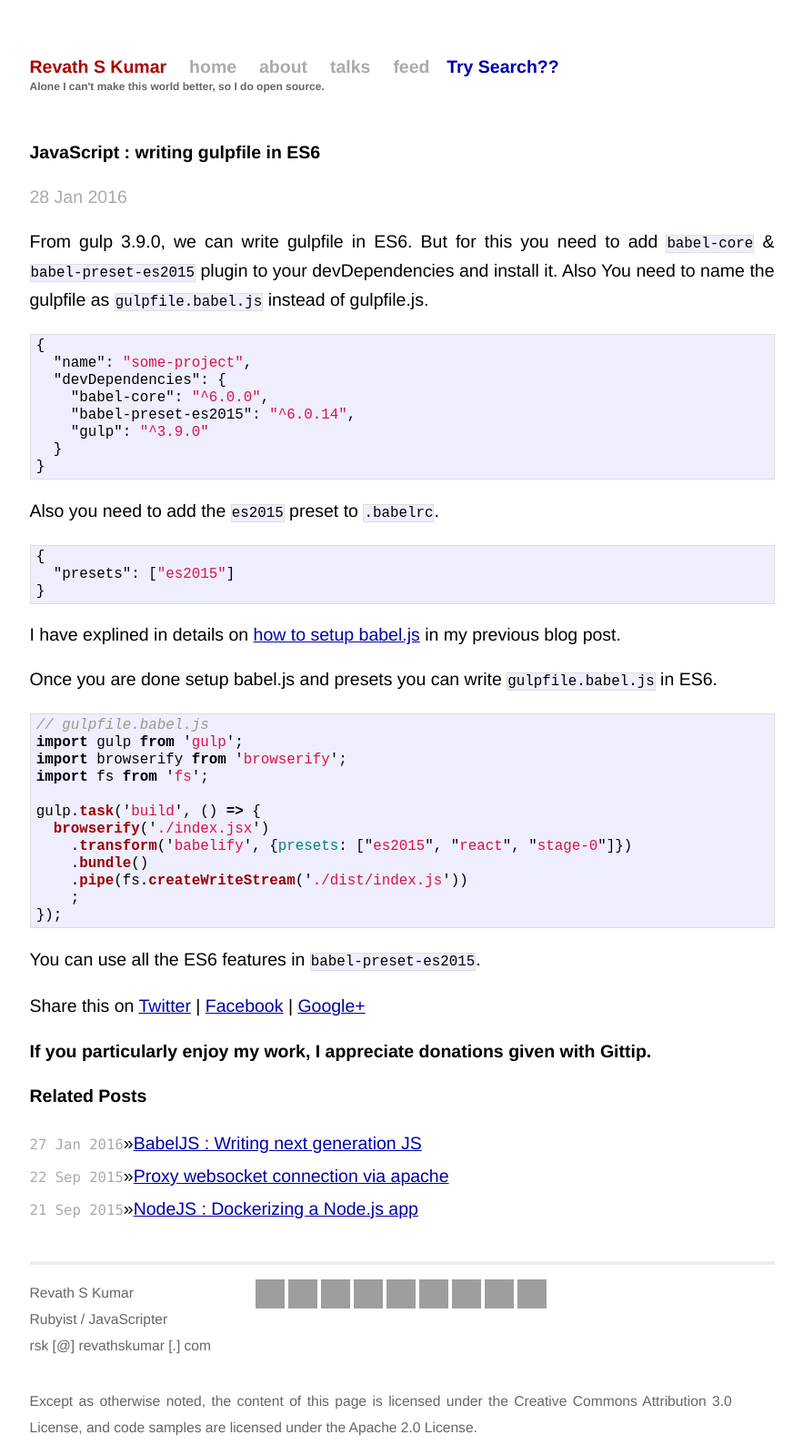
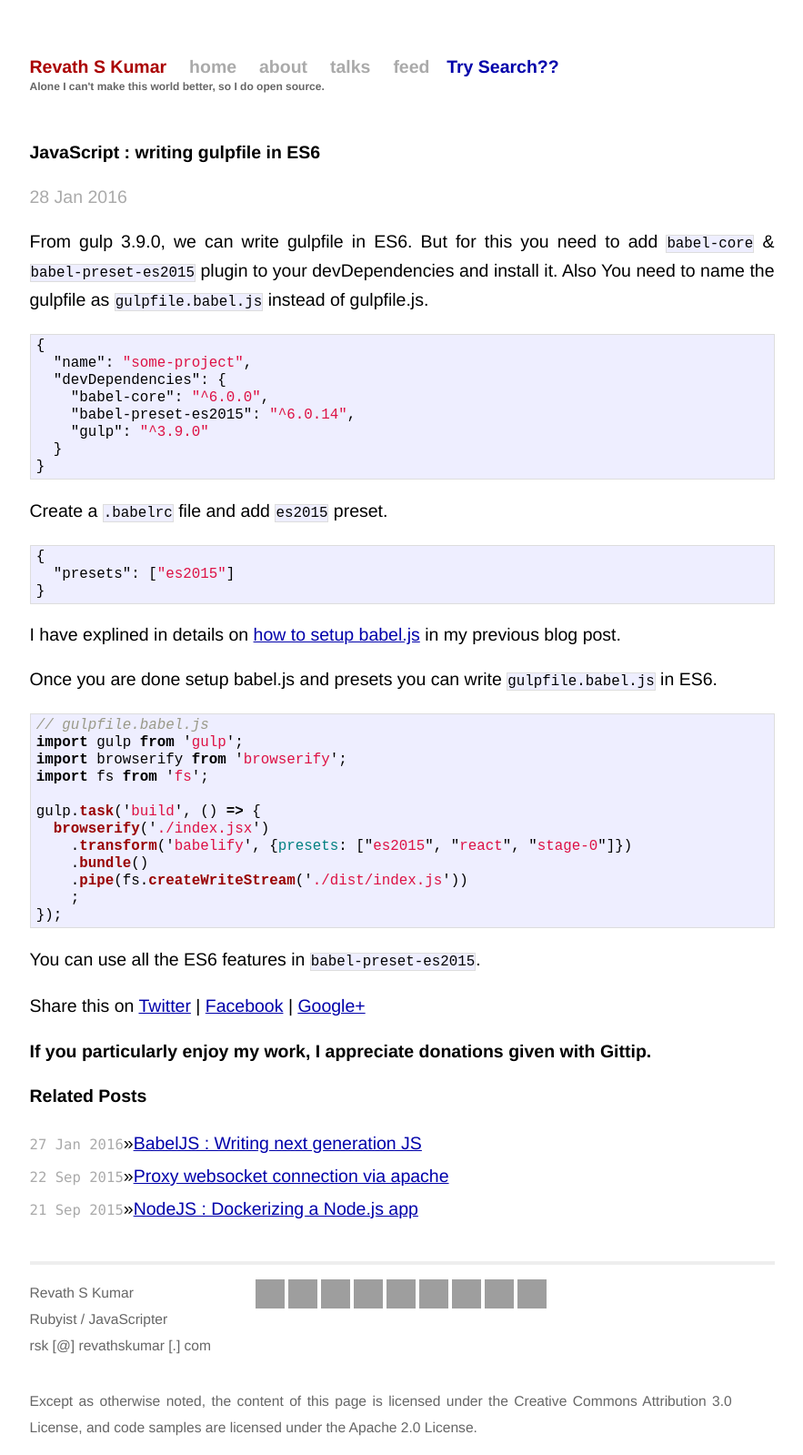
Before and after one commit to revathskumar/blog.revathskumar.com, a Jekyll site: the page built from _posts/2016-01-28-writing-gulpfile-in-es6.md, in a window 1280 px wide. Shown: the whole page at 91% size, without its empty margins (198-1081 px from the left). Built offline with Jekyll 4.4.1, drawn with Linux system fonts in a browser that asks for light colours; Markdown is read by kramdown in place of the engine named in the settings; grey boxes are pictures that could not be loaded.

Commit message:
Fix some wordings

````diff
--- a/_posts/2016-01-28-writing-gulpfile-in-es6.md
+++ b/_posts/2016-01-28-writing-gulpfile-in-es6.md
@@ -21,7 +21,7 @@ From gulp 3.9.0, we can write gulpfile in ES6. But for this you need to add `bab
 }
 ```
 
-Also you need to add the `es2015` preset to `.babelrc`.
+Create a `.babelrc` file and add `es2015` preset.
 
 ```json
 {
````
